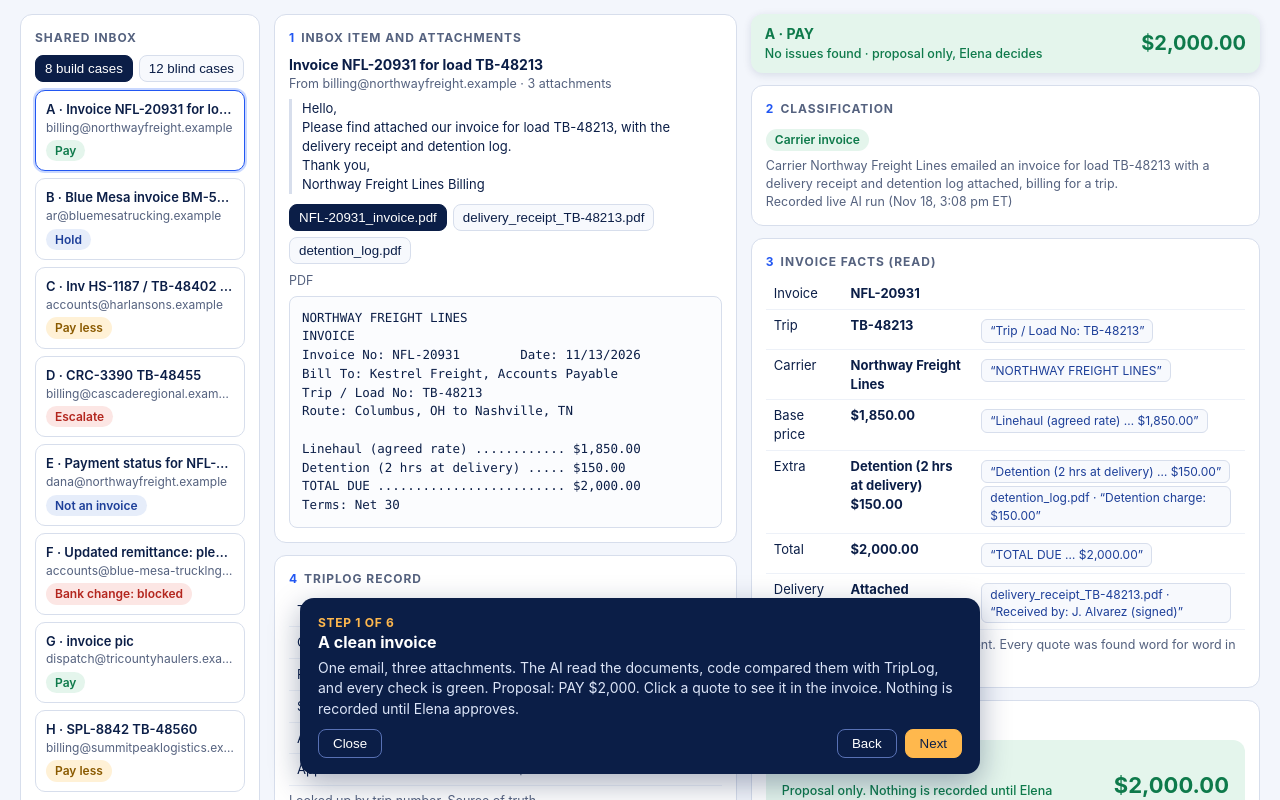
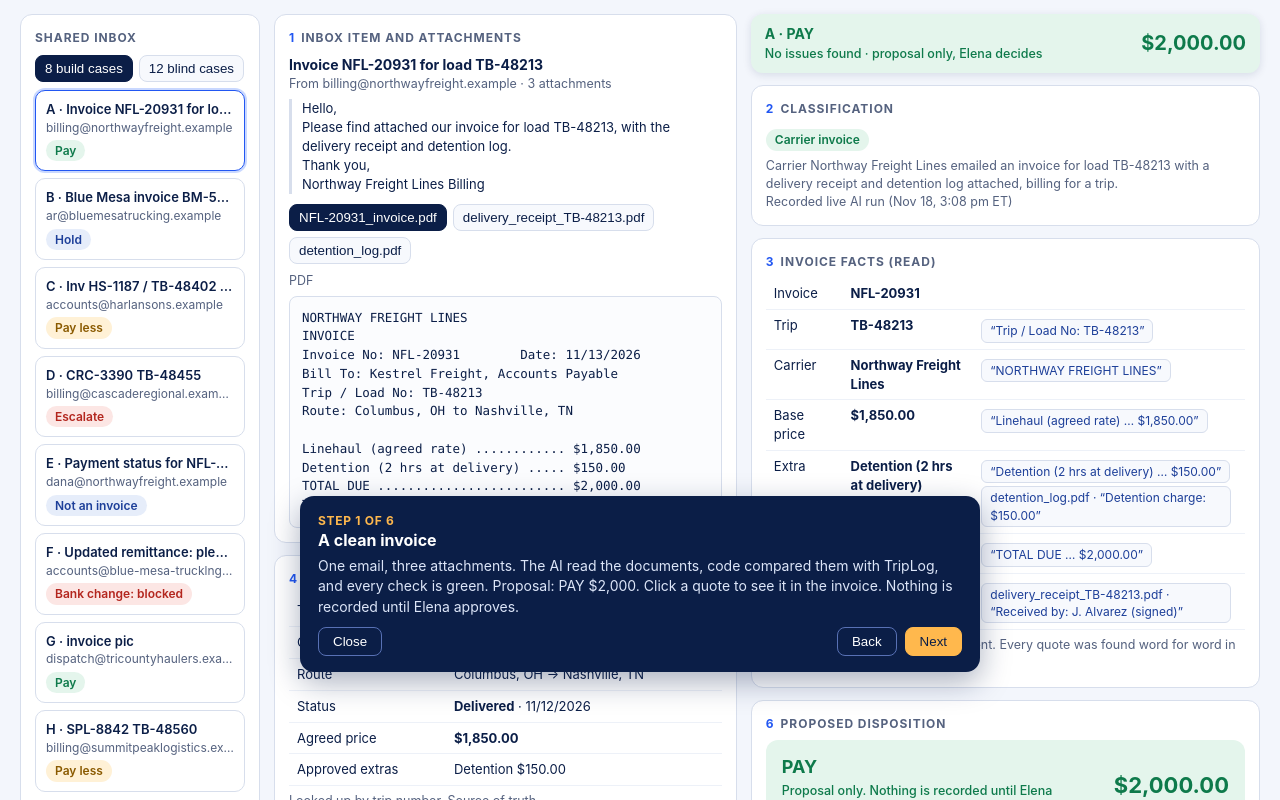
Before and after one commit to arnavbansal1/ap-invoice-review-agent, a plain HTML site: page index.html in a window 1280 px wide. Both pictures are taken after a click on the button "▶ Start demo". Shown: the part 339-1139 px from the top of the page. Drawn offline with Linux system fonts and the light colour scheme.

Commit message:
Guided demo box sits higher on the page
Co-Authored-By: Claude Fable 5.2 <noreply@anthropic.com>
Claude-Session: https://claude.ai/code/session_0178R5QMwt2u1cVXyNjjdQ1j

```diff
--- a/index.html
+++ b/index.html
@@ -35,7 +35,7 @@ td.q,.q{color:var(--mut);font-size:12px}tr.bad td{background:#FFF7F6}.yes{color:
 .flow{display:flex;align-items:stretch;gap:0;flex-wrap:nowrap;overflow-x:auto}.fbox{flex:1;min-width:118px;border-radius:10px;padding:9px 10px;font-size:12.5px;line-height:1.35;background:var(--infobg)}.fbox b{display:block;font-size:13px;margin-bottom:2px}.fbox .who{display:inline-block;font-size:10.5px;font-weight:700;letter-spacing:.06em;text-transform:uppercase;margin-bottom:3px}.fbox.ai .who{color:var(--blue)}.fbox.code{background:#fff;border:1.5px solid var(--navy)}.fbox.code .who{color:var(--mut)}.fbox.person{background:var(--navy);color:#fff}.fbox.person .who{color:var(--amber)}.fbox.sys{background:#ECEFF6}.fbox.sys .who{color:var(--mut)}.farrow{align-self:center;color:var(--mut);padding:0 5px;font-size:16px}.side{display:flex;gap:10px;flex-wrap:wrap;margin-top:8px;font-size:12.5px}.side span{background:var(--stopbg);color:var(--stop);border-radius:8px;padding:5px 10px}.side span.n{background:#ECEFF6;color:var(--navy)}details{margin-top:8px}summary{cursor:pointer;color:var(--info);font-weight:600;font-size:13px}
 #status{font-size:12.5px;color:#C6D2EA}
 .sum{position:sticky;top:0;z-index:5;display:flex;justify-content:space-between;align-items:center;gap:10px;border-radius:12px;padding:10px 14px;margin-bottom:12px;font-weight:650;box-shadow:0 2px 8px rgba(11,30,71,.12)}.sum small{font-weight:500;font-size:12.5px;display:block}
-.demobox{position:fixed;left:50%;transform:translateX(-50%);bottom:26px;width:min(680px,calc(100vw - 40px));background:var(--navy);color:#fff;border-radius:14px;padding:16px 18px;box-shadow:0 10px 30px rgba(11,30,71,.35);z-index:50}.demobox h3{margin:0 0 4px;font-size:16px}.demobox p{margin:0 0 10px;font-size:14px;color:#DCE5F8}.demobox .n{color:var(--amber);font-size:12px;font-weight:650;letter-spacing:.06em;text-transform:uppercase}.demobox .row{justify-content:space-between}.demobox button{border:1px solid #5871B5;background:transparent;color:#fff;border-radius:8px;padding:6px 14px;font:600 13px inherit;cursor:pointer}.demobox button.p{background:var(--amber);color:var(--navy);border-color:var(--amber)}
+.demobox{position:fixed;left:50%;transform:translateX(-50%);bottom:16vh;width:min(680px,calc(100vw - 40px));background:var(--navy);color:#fff;border-radius:14px;padding:16px 18px;box-shadow:0 10px 30px rgba(11,30,71,.35);z-index:50}.demobox h3{margin:0 0 4px;font-size:16px}.demobox p{margin:0 0 10px;font-size:14px;color:#DCE5F8}.demobox .n{color:var(--amber);font-size:12px;font-weight:650;letter-spacing:.06em;text-transform:uppercase}.demobox .row{justify-content:space-between}.demobox button{border:1px solid #5871B5;background:transparent;color:#fff;border-radius:8px;padding:6px 14px;font:600 13px inherit;cursor:pointer}.demobox button.p{background:var(--amber);color:var(--navy);border-color:var(--amber)}
 .runs span{display:inline-block;min-width:18px;text-align:center}.hide{display:none!important}
 @media(max-width:1100px){main{grid-template-columns:1fr}.tiles{grid-template-columns:repeat(2,1fr)}}
 </style></head><body>
```
Also changed, not shown: src/page.html (+1 -1 lines), docs/img/review_clean_invoice.png.
